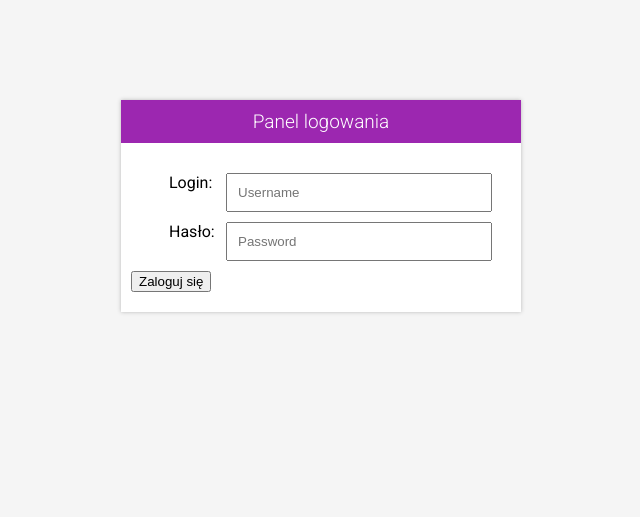
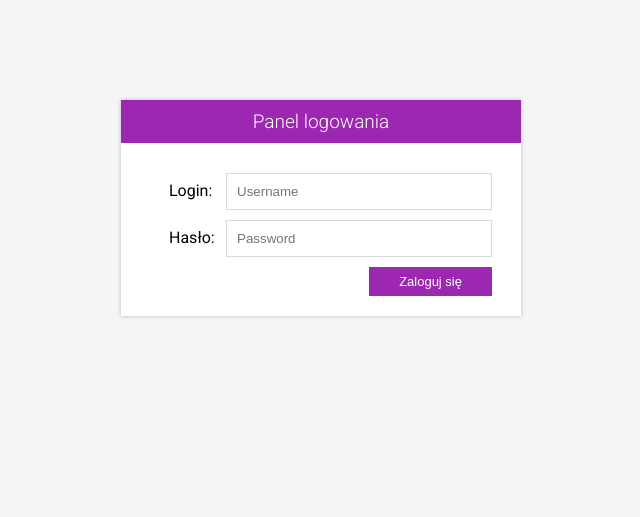
Before and after one commit to grabeqx/warehouse-react, a PHP site: page /view/index.php in a window 1280 px wide. Shown: the top 517 px of the page, without its empty margins (319-959 px from the left). Run offline with PHP 8.4, Linux system fonts and the light colour scheme.

Commit message:
Finish login styles

```diff
--- a/src/styles/login.css
+++ b/src/styles/login.css
@@ -41,6 +41,7 @@ body {
     clear: both;
     float: left;
     margin-left: 10%;
+    line-height: 36px;
     margin-bottom: 10px;
 }
 .form-signin input[type="text"],
@@ -52,7 +53,28 @@ body {
     padding: 10px;
     box-sizing: border-box;
     margin-bottom: 10px;
+    border: 1px solid #dadada;
 }
-.form-signin input[type="submit"] {
-
+.form-signin button {
+    display: inline-block;
+    float: right;
+    margin-right: 5%;
+    border-radius: 0px;
+    padding: 7px 30px;
+    background: #9C27B0;
+    color: #fff;
+    border: none;
+    font-size: 13px;
+    cursor: pointer;
+    transition: box-shadow .2s ease-in-out;
+    transition-property: box-shadow;
+    transition-duration: 0.2s;
+    transition-timing-function: ease-in-out;
+    transition-delay: initial;
+    box-shadow: 0px 0px 0px #000;
 }
+.form-signin button:hover {
+    background: #AB47BC;
+    -webkit-box-shadow: 0 0 2px rgba(0,0,0,.12), 0 2px 2px rgba(0,0,0,.2);
+    box-shadow: 0 0 2px rgba(0,0,0,.12), 0 2px 2px rgba(0,0,0,.2);
+}
```
